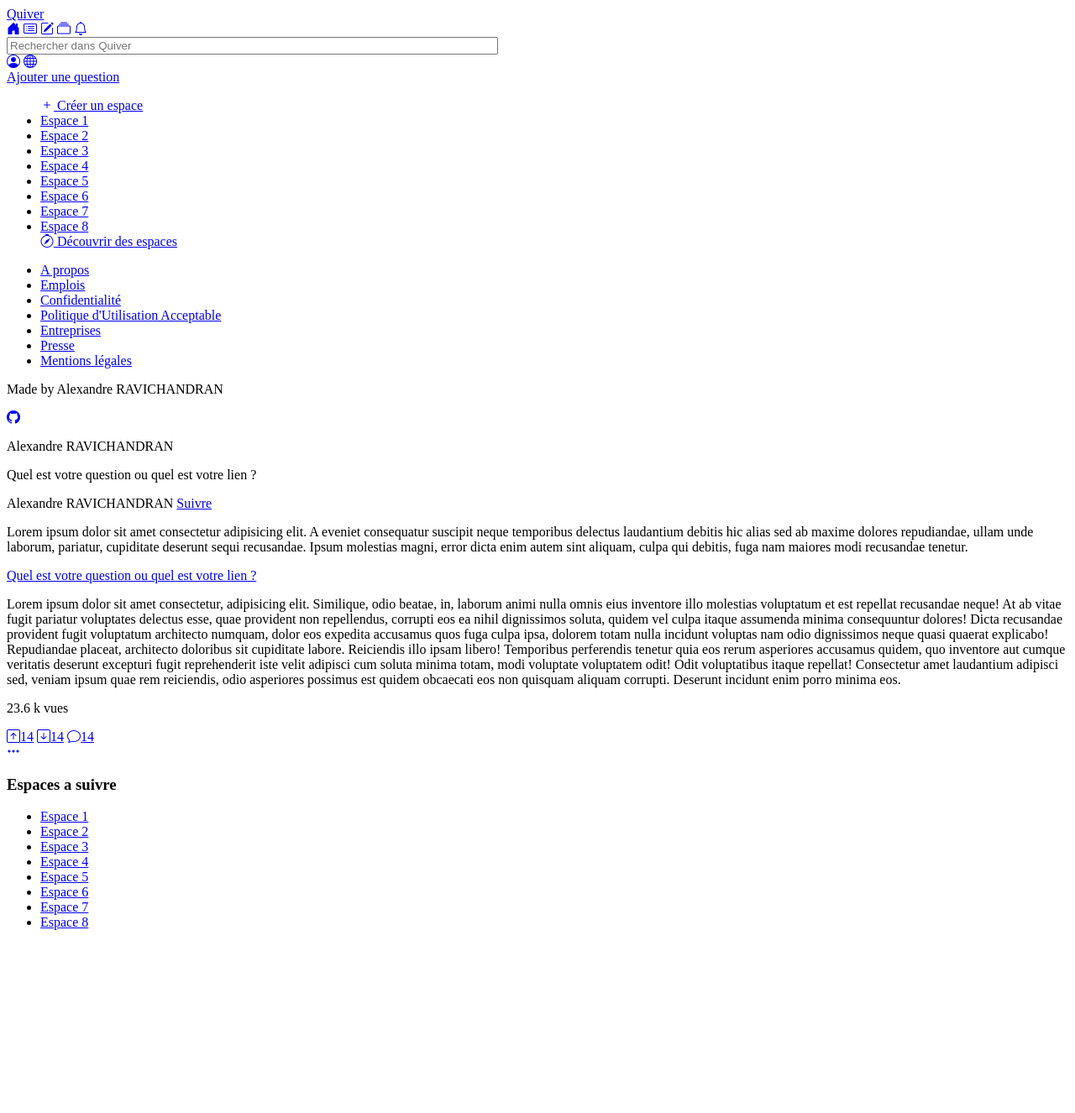
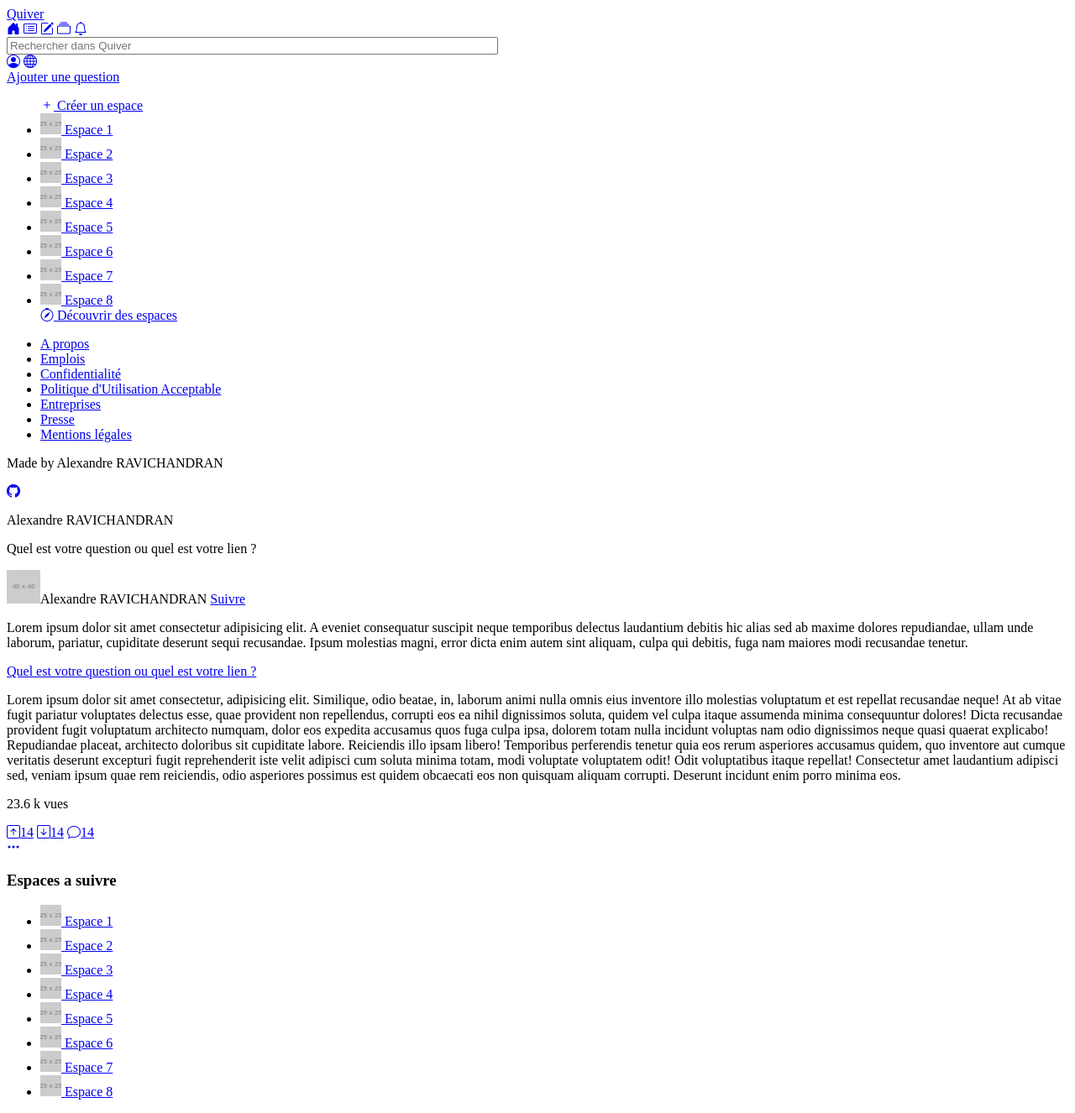
Before and after one commit to AlexandreRavichandran/Quiver, a Symfony app: template templates/home/index.html.twig in a window 1280 px wide. Shown: the whole page at 84% size. Before the commit the page ends 1108 px from the top, so only its background shows below. Run offline with Twig, Linux system fonts and the light colour scheme; the template is opened without the code that fills it, so the values that code supplies are empty; grey boxes labelled with a size stand in for pictures from a placeholder-image service; some libraries are stand-ins or nearby versions.

Commit message:
Add images for spaces and add profile pictures for users

```diff
--- a/templates/home/index.html.twig
+++ b/templates/home/index.html.twig
@@ -12,12 +12,12 @@
             <div class="col-span-5">
                 <div class="container mx-auto">
                     <div class="bg-white p-4 mb-4 border border-gray-300">
-                        <p class="text"> Alexandre RAVICHANDRAN</p>
+                        <p class="text">Alexandre RAVICHANDRAN</p>
                         <p class="text-2xl font-semibold">Quel est votre question ou quel est votre lien ?</p>
                     </div>
                     <div class="bg-white p-4 mb-3 border border-gray-300">
                         <div class="postHeader">
-                            <p class="text-xl">Alexandre RAVICHANDRAN <a href="#" class="text-indigo-500 text-base">Suivre</a></p>
+                            <p class="text-xl"><img class="inline mr-2" src="https://placehold.it/40x40" alt="">Alexandre RAVICHANDRAN <a href="#" class="text-indigo-500 text-base">Suivre</a></p>
                             <p class="text-sm text-gray-400">Lorem ipsum dolor sit amet consectetur adipisicing elit. A eveniet consequatur suscipit neque temporibus delectus laudantium debitis hic alias sed ab maxime dolores repudiandae, ullam unde laborum, pariatur, cupiditate deserunt sequi recusandae. Ipsum molestias magni, error dicta enim autem sint aliquam, culpa qui debitis, fuga nam maiores modi recusandae tenetur.</p>
                             <a href="{{path('app_question_show')}}" class="block text-xl font-black">Quel est votre question ou quel est votre lien ?</a>
                         </div>
--- a/templates/partials/_leftSideBar.html.twig
+++ b/templates/partials/_leftSideBar.html.twig
@@ -1,14 +1,55 @@
 <nav>
     <ul class="text-center">
         <a class="block text-gray-400" href="#"><i class="bi bi-plus text-gray-400"></i> Créer un espace</a>
-        <li class="list-item p-3"><a href="{{path('app_space_show')}}">Espace 1</a></li>
-        <li class="list-item p-3"><a href="{{path('app_space_show')}}">Espace 2</a></li>
-        <li class="list-item p-3"><a href="{{path('app_space_show')}}">Espace 3</a></li>
-        <li class="list-item p-3"><a href="{{path('app_space_show')}}">Espace 4</a></li>
-        <li class="list-item p-3"><a href="{{path('app_space_show')}}">Espace 5</a></li>
-        <li class="list-item p-3"><a href="{{path('app_space_show')}}">Espace 6</a></li>
-        <li class="list-item p-3"><a href="{{path('app_space_show')}}">Espace 7</a></li>
-        <li class="list-item p-3"><a href="{{path('app_space_show')}}">Espace 8</a></li>
+        <li class="list-item p-3 flex justify-center">
+            <a class="block" href="{{path('app_space_show')}}">
+                <img class="inline" src="https://placehold.it/25x25" alt="">
+                Espace 1
+            </a>
+        </li>
+        <li class="list-item p-3 flex justify-center">
+            <a class="block" href="{{path('app_space_show')}}">
+                <img class="inline" src="https://placehold.it/25x25" alt="">
+                Espace 2
+            </a>
+        </li>
+        <li class="list-item p-3 flex justify-center">
+            <a class="block" href="{{path('app_space_show')}}">
+                <img class="inline" src="https://placehold.it/25x25" alt="">
+                Espace 3
+            </a>
+        </li>
+        <li class="list-item p-3 flex justify-center">
+            <a class="block" href="{{path('app_space_show')}}">
+                <img class="inline" src="https://placehold.it/25x25" alt="">
+                Espace 4
+            </a>
+        </li>
+        <li class="list-item p-3 flex justify-center">
+            <a class="block" href="{{path('app_space_show')}}">
+                <img class="inline" src="https://placehold.it/25x25" alt="">
+                Espace 5
+            </a>
+        </li>
+        <li class="list-item p-3 flex justify-center">
+            <a class="block" href="{{path('app_space_show')}}">
+                <img class="inline" src="https://placehold.it/25x25" alt="">
+                Espace 6
+            </a>
+        </li>
+        <li class="list-item p-3 flex justify-center">
+            <a class="block" href="{{path('app_space_show')}}">
+                <img class="inline" src="https://placehold.it/25x25" alt="">
+                Espace 7
+            </a>
+        </li>
+        <li class="list-item p-3 flex justify-center">
+            <a class="block" href="{{path('app_space_show')}}">
+                <img class="inline" src="https://placehold.it/25x25" alt="">
+                Espace 8
+            </a>
+        </li>
+
         <a class="block p-3" href="{{path('app_space_index')}}"><i class="bi bi-compass"></i> Découvrir des espaces</a>
     </ul>
 
--- a/templates/partials/_rightSideBar.html.twig
+++ b/templates/partials/_rightSideBar.html.twig
@@ -1,15 +1,56 @@
 <nav class="p-2">
-    <div class="row">
-        <h3 class="text-center border-b-2 py-4 mb-3"> Espaces a suivre </h3>
+    <div class="row text-center">
+        <h3 class="border-b-2 py-4 mb-3"> Espaces a suivre </h3>
         <ul>
-            <li class="list-item text-center p-3"><a href="{{path('app_space_show')}}"> Espace 1</a></li>
-            <li class="list-item text-center p-3"><a href="{{path('app_space_show')}}"> Espace 2</a></li>
-            <li class="list-item text-center p-3"><a href="{{path('app_space_show')}}"> Espace 3</a></li>
-            <li class="list-item text-center p-3"><a href="{{path('app_space_show')}}"> Espace 4</a></li>
-            <li class="list-item text-center p-3"><a href="{{path('app_space_show')}}"> Espace 5</a></li>
-            <li class="list-item text-center p-3"><a href="{{path('app_space_show')}}"> Espace 6</a></li>
-            <li class="list-item text-center p-3"><a href="{{path('app_space_show')}}"> Espace 7</a></li>
-            <li class="list-item text-center p-3"><a href="{{path('app_space_show')}}"> Espace 8</a></li>
+            <li class="list-item p-3 flex justify-center">
+                <a class="block" href="{{path('app_space_show')}}">
+                    <img class="inline" src="https://placehold.it/25x25" alt="">
+                    Espace 1
+                </a>
+            </li>
+            <li class="list-item p-3 flex justify-center">
+                <a class="block" href="{{path('app_space_show')}}">
+                    <img class="inline" src="https://placehold.it/25x25" alt="">
+                    Espace 2
+                </a>
+            </li>
+            <li class="list-item p-3 flex justify-center">
+                <a class="block" href="{{path('app_space_show')}}">
+                    <img class="inline" src="https://placehold.it/25x25" alt="">
+                    Espace 3
+                </a>
+            </li>
+            <li class="list-item p-3 flex justify-center">
+                <a class="block" href="{{path('app_space_show')}}">
+                    <img class="inline" src="https://placehold.it/25x25" alt="">
+                    Espace 4
+                </a>
+            </li>
+            <li class="list-item p-3 flex justify-center">
+                <a class="block" href="{{path('app_space_show')}}">
+                    <img class="inline" src="https://placehold.it/25x25" alt="">
+                    Espace 5
+                </a>
+            </li>
+            <li class="list-item p-3 flex justify-center">
+                <a class="block" href="{{path('app_space_show')}}">
+                    <img class="inline" src="https://placehold.it/25x25" alt="">
+                    Espace 6
+                </a>
+            </li>
+            <li class="list-item p-3 flex justify-center">
+                <a class="block" href="{{path('app_space_show')}}">
+                    <img class="inline" src="https://placehold.it/25x25" alt="">
+                    Espace 7
+                </a>
+            </li>
+            <li class="list-item p-3 flex justify-center">
+                <a class="block" href="{{path('app_space_show')}}">
+                    <img class="inline" src="https://placehold.it/25x25" alt="">
+                    Espace 8
+                </a>
+            </li>
+
         </ul>
     </div>
 </nav>
--- a/templates/space/following.html.twig
+++ b/templates/space/following.html.twig
@@ -17,7 +17,7 @@
                     </div>
                     <div class="bg-white p-4 mb-3 border border-gray-300">
                         <div class="postHeader">
-                            <p class="text-xl">Espace 1</p>
+                            <p class="text-xl"><img class="block" src="https://placehold.it/60x60" alt=""> Espace 1</p>
                             <p class="text-sm text-gray-400">Publication par Alexandre RAVICHANDRAN - le 15/04/2018</p>
                             <a href="{{path('app_question_show')}}" class="block text-xl font-black">Quel est votre question ou quel est votre lien ?</a>
                         </div>
@@ -40,7 +40,7 @@
                     </div>
                     <div class="bg-white p-4 mb-3 border border-gray-300">
                         <div class="postHeader">
-                            <p class="text-xl">Espace 2</p>
+                            <p class="text-xl"><img class="inline" src="https://placehold.it/60x60" alt=""> Espace 2</p>
                             <p class="text-sm text-gray-400">Publication par Alexandre RAVICHANDRAN - le 15/04/2018</p>
                             <a href="{{path('app_question_show')}}" class="block text-xl font-black">Quel est votre question ou quel est votre lien ?</a>
                         </div>
@@ -63,7 +63,7 @@
                     </div>
                     <div class="bg-white p-4 mb-3 border border-gray-300">
                         <div class="postHeader">
-                            <p class="text-xl">Espace 3</p>
+                            <p class="text-xl"><img class="inline" src="https://placehold.it/60x60" alt=""> Espace 3</p>
                             <p class="text-sm text-gray-400">Publication par Alexandre RAVICHANDRAN - le 15/04/2018</p>
                             <a href="{{path('app_question_show')}}" class="block text-xl font-black">Quel est votre question ou quel est votre lien ?</a>
                         </div>
--- a/templates/space/show.html.twig
+++ b/templates/space/show.html.twig
@@ -10,6 +10,7 @@
             </div>
             <div class="col-span-6">
                 <div class="bg-white flex flex-col items-center p-3">
+                    <img class="block" src="https://placehold.it/300x150" alt="">
                     <h1 class="font-black text-xl">Informatique</h1>
                     <a href="#" class="block hover:bg-gray-100 text-center border border-indigo-400 text-indigo-200 p-2 rounded w-28 text-xl"><i class="bi bi-plus text-2xl"></i> Suivre</a>
                 </div>
```
Also changed, not shown: templates/space/index.html.twig (+15 -3 lines), templates/user/partials/_subscriber.html.twig (+8 -8 lines), templates/user/partials/_subscription.html.twig (+13 -13 lines).
